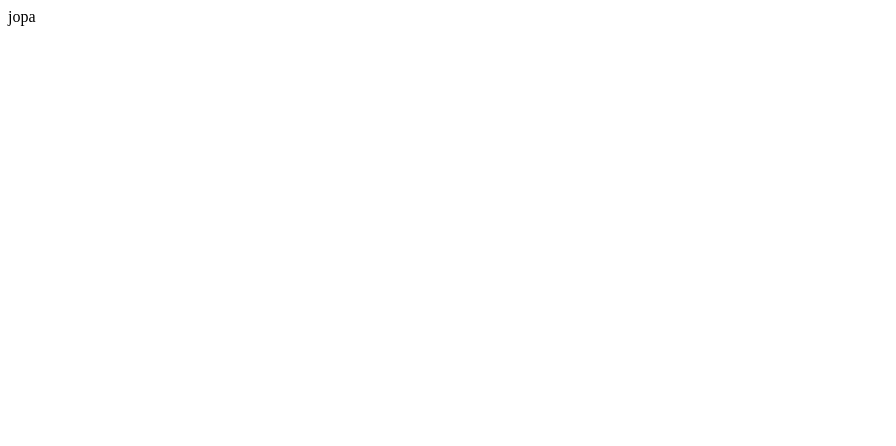
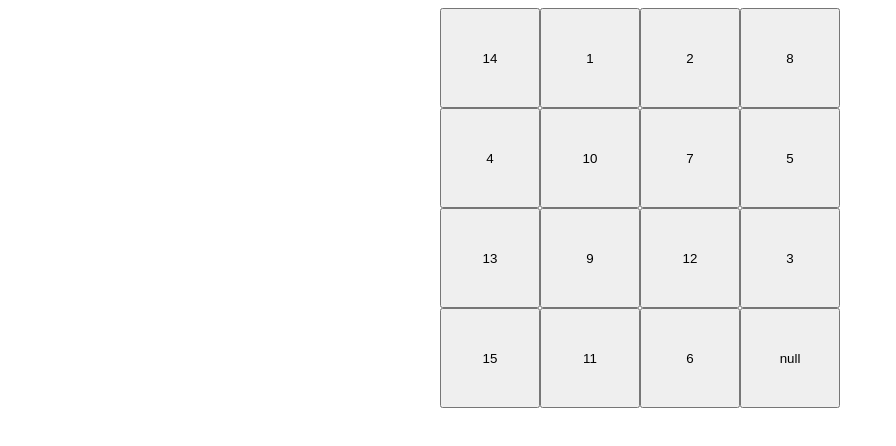
Before and after one commit to DarinaKuleva/form_react, a React (Create React App) app: page / in a window 1280 px wide. Shown: the top 446 px of the page, without its empty margins (0-896 px from the left). Built offline with nearby package versions, Linux system fonts and the light colour scheme.

Commit message:
ISSUE-3 Разметка поля игры

```diff
--- a/src/App.js
+++ b/src/App.js
@@ -1,7 +1,10 @@
 import React from 'react'
+import Field from './components/GameField'
 
-function App() {
-  return <div>jopa</div>
-}
+const App = () => (
+  <main>
+    <Field />
+  </main>
+)
 
 export default App
--- /dev/null
+++ b/src/components/GameField/index.jsx
@@ -0,0 +1,30 @@
+import React from 'react'
+import field from './style.module.css'
+
+class Field extends React.PureComponent {
+  render() {
+
+    const GameNumbers = [1, 2, 3, 4, 5, 6, 7, 8, 9, 10, 11, 12, 13, 14, 15, null]
+
+    const compareRandom = (a, b) => {
+      return Math.random() - 0.5
+    }
+
+    GameNumbers.sort(compareRandom)
+
+    return (
+      <section className={field.wrapper}>
+        {GameNumbers.map((number) => (
+          (
+            number === null ?
+              <button key={16}>null</button> :
+              <button key={number}>{number}</button>
+          )
+        ))}
+      </section>
+    )
+  }
+
+}
+
+export default Field
--- /dev/null
+++ b/src/components/GameField/style.module.css
@@ -0,0 +1,7 @@
+.wrapper {
+  display: grid;
+  grid-template-rows: repeat(4, 100px);
+  grid-template-columns: repeat(4, 1fr);
+  width: 400px;
+  margin: 0 auto;
+}
```
